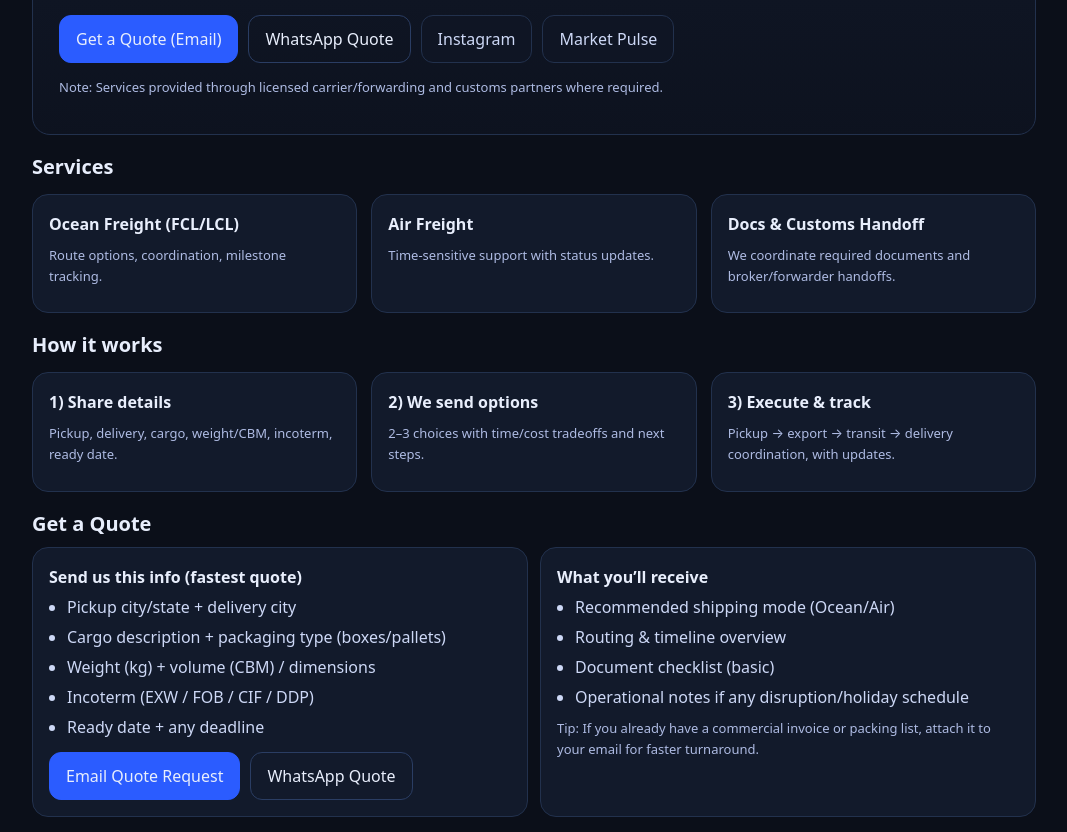
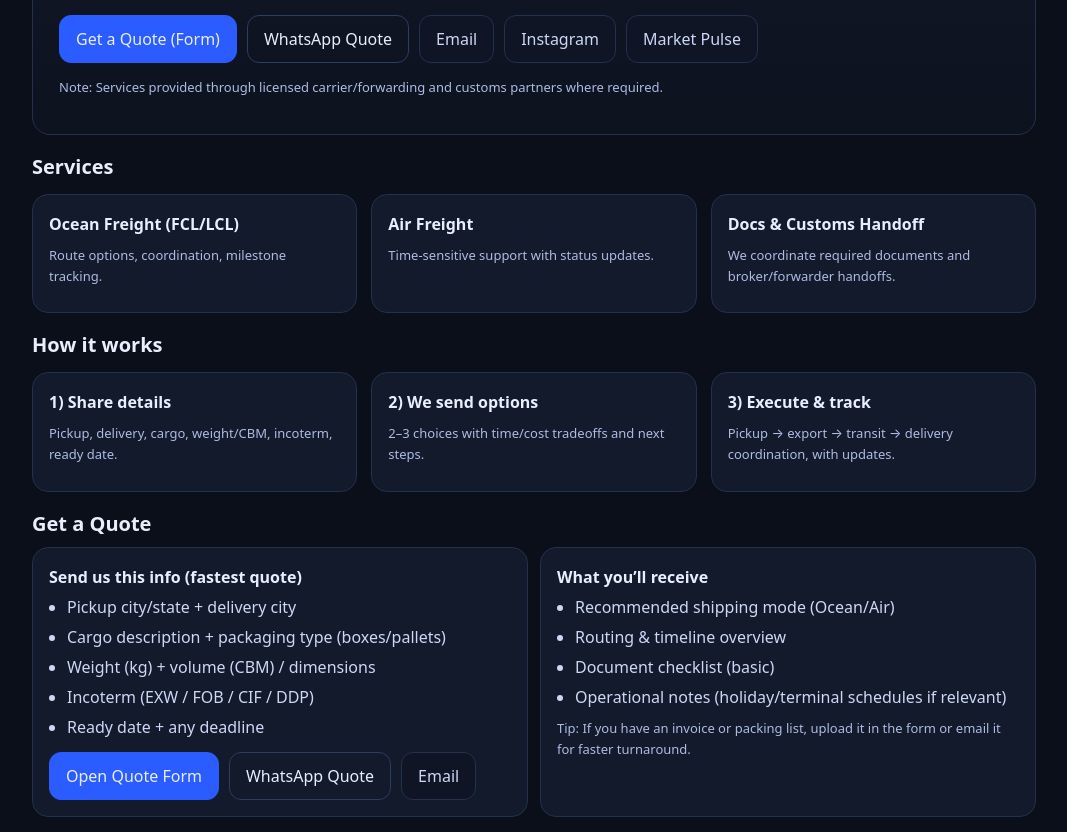
Before and after one commit to ykcapitalholdings-wq/yk-capital-holdings-l, a website: page index.html in a window 1280 px wide. Shown: the part 297-1129 px from the top of the page, without its empty margins (106-1173 px from the left). Drawn offline with Linux system fonts and the light colour scheme.

Commit message:
Update index.html

```diff
--- a/index.html
+++ b/index.html
@@ -6,12 +6,11 @@
   <title>Y&K Capital Holdings LLC — US ↔ Turkey Logistics Coordination</title>
   <meta name="description" content="US↔Turkey trade & logistics coordination. Fast quoting, bilingual communication (EN/TR), proactive shipment updates." />
 
-  <!-- Social share (WhatsApp / LinkedIn) -->
+  <!-- Social share -->
   <meta property="og:title" content="Y&K Capital Holdings LLC — US ↔ Turkey Logistics Coordination" />
   <meta property="og:description" content="Fast quoting, bilingual EN/TR communication, proactive shipment updates—via a trusted partner network." />
   <meta property="og:type" content="website" />
   <meta property="og:url" content="https://ykcapitalholdings-wq.github.io/yk-capital-holdings-l/" />
-  <!-- If you add a logo later, set og:image to a hosted image URL -->
 
   <style>
     :root{
@@ -23,14 +22,12 @@
       --muted:#cdd8f6;
       --muted2:#aebbe3;
       --accent:#2b5cff;
-      --accent2:#5b7cff;
     }
     *{box-sizing:border-box}
     body{
       font-family: system-ui, -apple-system, Segoe UI, Roboto, Arial, sans-serif;
       margin:0; background:var(--bg); color:var(--text);
     }
-    a{color:inherit}
     .wrap{max-width:1040px;margin:0 auto;padding:26px 18px 70px}
     .nav{
       position:sticky; top:0; z-index:10;
@@ -104,7 +101,7 @@
       <div class="links">
         <a href="#services">Services</a>
         <a href="#how">How it works</a>
-        <a href="#quote">Get a Quote</a>
+        <a href="./quote.html">Get a Quote</a>
         <a href="#bilingual">EN/TR</a>
         <a href="./market-pulse.html">Market Pulse</a>
       </div>
@@ -120,9 +117,11 @@
       </p>
 
       <div class="btnrow">
-        <a class="btn primary" href="mailto:ykcapitalholdings@gmail.com?subject=Quote%20Request%20(US%E2%86%94TR)">Get a Quote (Email)</a>
+        <a class="btn primary" href="./quote.html">Get a Quote (Form)</a>
 
         <a class="btn" href="https://wa.me/905360340313?text=Hi%20Y%26K%20Capital%20Holdings%20%E2%80%94%20I%E2%80%99d%20like%20a%20shipping%20quote%20(US%E2%86%94TR).%20Pickup:%20__%20Delivery:%20__%20Weight(kg):%20__%20Volume(CBM):%20__%20Incoterm:%20__%20Ready%20date:%20__">WhatsApp Quote</a>
+
+        <a class="btn ghost" href="mailto:ykcapitalholdings@gmail.com?subject=Quote%20Request%20(US%E2%86%94TR)">Email</a>
 
         <a class="btn ghost" href="https://instagram.com/ykcapitalholdings">Instagram</a>
 
@@ -172,7 +171,7 @@
       </div>
     </div>
 
-    <!-- Quote checklist -->
+    <!-- Quote shortcut -->
     <div class="section" id="quote">
       <h2>Get a Quote</h2>
       <div class="twoCol">
@@ -186,8 +185,9 @@
             <li>Ready date + any deadline</li>
           </ul>
           <div class="btnrow" style="margin-top:14px">
-            <a class="btn primary" href="mailto:ykcapitalholdings@gmail.com?subject=Quote%20Request%20(US%E2%86%94TR)">Email Quote Request</a>
+            <a class="btn primary" href="./quote.html">Open Quote Form</a>
             <a class="btn" href="https://wa.me/905360340313?text=Hi%20Y%26K%20Capital%20Holdings%20%E2%80%94%20I%E2%80%99d%20like%20a%20shipping%20quote%20(US%E2%86%94TR).%20Pickup:%20__%20Delivery:%20__%20Weight(kg):%20__%20Volume(CBM):%20__%20Incoterm:%20__%20Ready%20date:%20__">WhatsApp Quote</a>
+            <a class="btn ghost" href="mailto:ykcapitalholdings@gmail.com?subject=Quote%20Request%20(US%E2%86%94TR)">Email</a>
           </div>
         </div>
 
@@ -197,10 +197,10 @@
             <li>Recommended shipping mode (Ocean/Air)</li>
             <li>Routing & timeline overview</li>
             <li>Document checklist (basic)</li>
-            <li>Operational notes if any disruption/holiday schedule</li>
+            <li>Operational notes (holiday/terminal schedules if relevant)</li>
           </ul>
           <p class="small" style="margin-top:10px">
-            Tip: If you already have a commercial invoice or packing list, attach it to your email for faster turnaround.
+            Tip: If you have an invoice or packing list, upload it in the form or email it for faster turnaround.
           </p>
         </div>
       </div>
@@ -234,7 +234,8 @@
       </div>
       <div class="small">
         <a class="mutedLink" href="https://instagram.com/ykcapitalholdings">Instagram</a> ·
-        <a class="mutedLink" href="./market-pulse.html">Market Pulse</a>
+        <a class="mutedLink" href="./market-pulse.html">Market Pulse</a> ·
+        <a class="mutedLink" href="./quote.html">Get a Quote</a>
       </div>
     </div>
 
```
